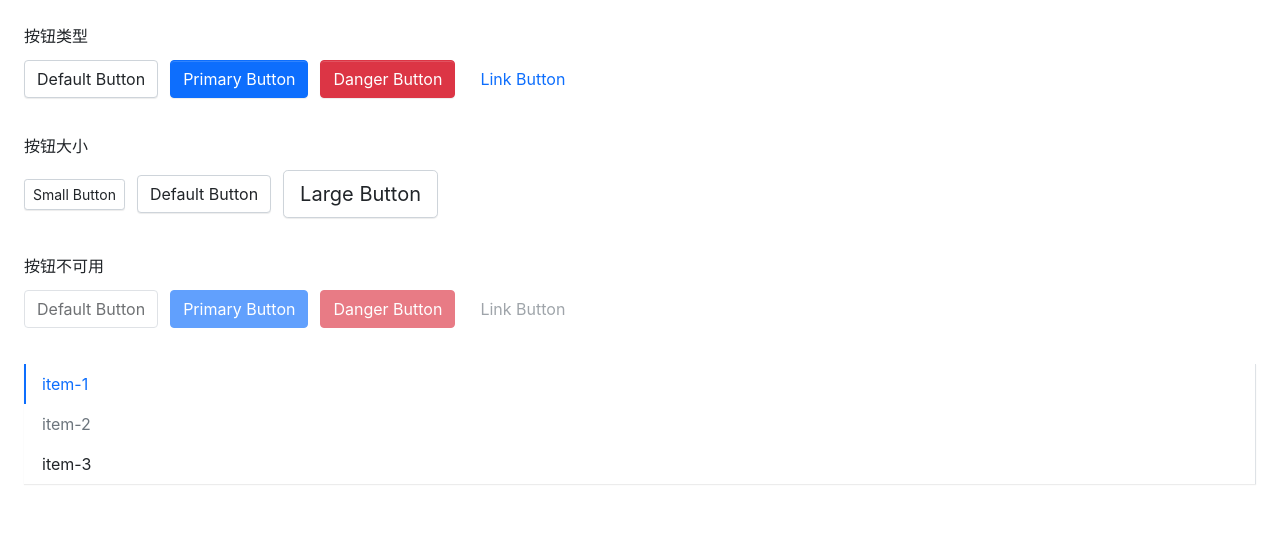
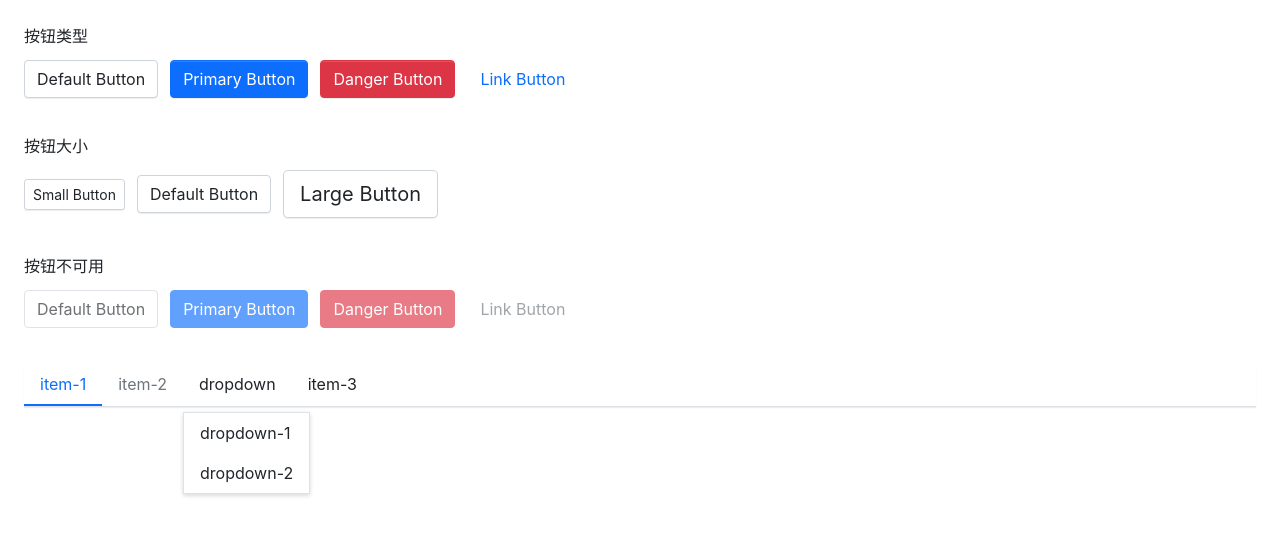
Before and after one commit to Laughingdyc/XD-UI, a React (Create React App) app: page / in a window 1280 px wide. Shown: the top 536 px of the page. Built offline with nearby package versions, Linux system fonts and the light colour scheme.

Commit message:
feat: subMenu 1

```diff
--- a/src/components/Menu/menu.scss
+++ b/src/components/Menu/menu.scss
@@ -1,45 +1,113 @@
-.XD-menu{
-    display      : flex;
-    flex-wrap    : wrap;
-    padding-left : 0;
-    list-style   : none;
+.XD-menu {
+    display: flex;
+    flex-wrap: wrap;
+    padding-left: 0;
+    list-style: none;
     border-bottom: $menu-border-width solid $menu-border-color;
-    box-shadow   : $menu-box-shadow;
+    box-shadow: $menu-box-shadow;
 
-    .XD-menu-item{
+    >.XD-menu-item {
         padding: $menu-item-padding-y $menu-item-padding-x;
         cursor: pointer;
         transition: $menu-transition;
 
         &:hover,
-        &:focus{
+        &:focus {
             text-decoration: none;
         }
 
-        &.is-disabled{
+        &.is-disabled {
             color: $menu-item-disabled-color;
             pointer-events: none;
             cursor: default;
         }
 
         &.is-active,
-        &:hover{
+        &:hover {
             color: $menu-item-active-color;
             border-bottom: $menu-item-active-border-width solid $menu-item-active-color;
         }
     }
+
+    .submenu-item {
+        position: relative;
+
+        .submenu-title {
+            display: flex;
+            align-items: center;
+        }
+
+        .arrow-icon {
+            transition: transform .25s ease-in-out;
+            margin-left: 3px;
+        }
+
+        &:hover {
+            .arrow-icon {
+                transform: rotate(180deg);
+            }
+        }
+    }
+
+    .is-vertical {
+        .arrow-icon {
+            transform: rotate(0deg) !important;
+        }
+    }
+
+    .is-vertical.is-opened {
+        .arrow-icon {
+            transform: rotate(180deg) !important;
+        }
+    }
+
+    .XD-submenu {
+        list-style: none;
+        padding-left: 0;
+        white-space: nowrap;
+
+        >.XD-menu-item {
+            padding: $menu-item-padding-y $menu-item-padding-x;
+            cursor: pointer;
+            transition: $menu-transition;
+            color: $body-color;
+
+            &.is-active,
+            &:hover {
+                color: $menu-item-active-color !important;
+            }
+        }
+    }
 }
 
-.menu-vertical{
+
+
+.menu-horizontal {
+    >.XD-menu-item {
+        border-bottom: $menu-item-active-border-width solid transparent;
+    }
+
+    .XD-submenu {
+        position: absolute;
+        background: $white;
+        z-index: 100;
+        top: calc(100% + 8px);
+        left: 0;
+        border: $menu-border-width solid $menu-border-color;
+        box-shadow: $submenu-box-shadow;
+    }
+}
+
+.menu-vertical {
     flex-direction: column;
     border-bottom: 0;
     border-right: $menu-border-width solid $menu-border-color;
 
-    .XD-menu-item{
+    >.XD-menu-item {
         border-left: $menu-item-active-border-width solid transparent;
 
         &.is-active,
-        &:hover{
+        &:hover {
             color: $menu-item-active-color;
             border-bottom: 0;
             border-left: $menu-item-active-border-width solid $menu-item-active-color;
--- a/src/components/Menu/menu.tsx
+++ b/src/components/Menu/menu.tsx
@@ -37,7 +37,8 @@
     const [ currentActive, setCurrentActive ] = useState(defaultIndex)
 
     const classes = classNames('XD-menu', className, {
-        'menu-vertical': mode === 'vertical'
+        'menu-vertical': mode === 'vertical',
+        'menu-horizontal': mode !== 'vertical'
     })
 
     const handleClick = (index: number) => {
@@ -59,7 +60,7 @@
                 // child 可以为任意类型，所以要类型断言一下
                 const childElement = child as React.FunctionComponentElement<MenuItemProps>
                 const { displayName } = childElement.type
-                if ( displayName === 'MenuItem' ) {
+                if ( displayName === 'MenuItem' || childElement.type.displayName === 'SubMenu' ) {
                     // 把属性混入到示例 child 中
                     return React.cloneElement( childElement, { index } )
                 } else {
--- /dev/null
+++ b/src/components/Menu/subMenu.tsx
@@ -0,0 +1,53 @@
+import React, { FunctionComponentElement, useContext } from "react"
+import classNames from 'classnames'
+import { MenuContext } from "./menu"
+import { MenuItemProps } from "./menuItem"
+
+export interface SubMenuProps {
+    index    ?: number
+    title     : string
+    className?: string
+    children  : React.ReactNode
+}
+
+const SubMenu: React.FC<SubMenuProps> = (Props) => {
+    const {
+        index,
+        title,
+        className,
+        children
+    } = Props
+
+    const context = useContext(MenuContext)
+
+    const classes = classNames('XD-menu-item submenu-item', className, {
+        'is-active': context.index === index
+    })
+
+    const renderChildren = () => {
+        const childrenComponent = React.Children.map( children, ( child, i ) => {
+            const childElement = child as FunctionComponentElement<MenuItemProps>
+            if ( childElement.type.displayName === 'MenuItem' ) {
+                return childElement
+            } else {
+                console.error("Warning: SubMenu has a child which is not a MenuItem component")
+            }
+        })
+        return (
+            <ul className="XD-submenu">{childrenComponent}</ul>
+        )
+    }
+
+    return (
+        <li key={index} className={classes}>
+            <div className="submenu-title">
+                {title}
+            </div>
+            {renderChildren()}
+        </li>
+    )
+}
+
+SubMenu.displayName = 'SubMenu'
+
+export default SubMenu
--- a/src/examples/MenuExample/MenuExample.tsx
+++ b/src/examples/MenuExample/MenuExample.tsx
@@ -1,5 +1,6 @@
 import Menu from "../../components/Menu/menu"
 import MenuItem from "../../components/Menu/menuItem"
+import SubMenu from "../../components/Menu/subMenu"
 
 const MenuExample: React.FC = () => {
     return (
@@ -11,16 +12,14 @@
                 4.触发 Menu handleClick
                 5.触发 Menu onSelect
             */}
-            <Menu mode={'vertical'} defaultIndex={0} onSelect={(index) => {console.log(index)}}>
-                <MenuItem index={0}>
-                    item-1
-                </MenuItem>
-                <MenuItem index={1} disabled>
-                    item-2
-                </MenuItem>
-                <MenuItem index={2}>
-                    item-3
-                </MenuItem>
+            <Menu defaultIndex={0} onSelect={(index) => {console.log(index)}}>
+                <MenuItem>item-1</MenuItem>
+                <MenuItem disabled>item-2</MenuItem>
+                <SubMenu title="dropdown">
+                    <MenuItem>dropdown-1</MenuItem>
+                    <MenuItem>dropdown-2</MenuItem>
+                </SubMenu>
+                <MenuItem>item-3</MenuItem>
             </Menu>
         </>
     )
```
